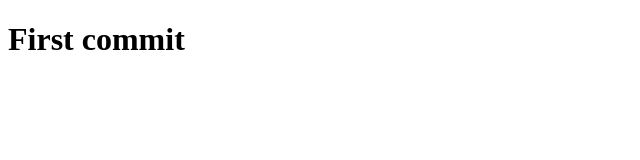
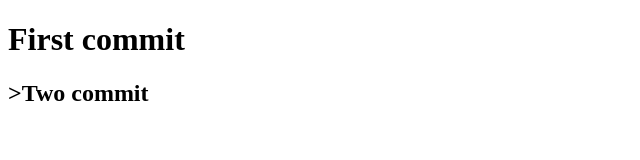
Before and after one commit to kerich2004/testProject, a plain HTML site: page index.html in a window 1280 px wide. Shown: the whole page, without its empty margins (0-640 px from the left). Drawn offline with Linux system fonts and the light colour scheme.

Commit message:
firstcommit

```diff
--- a/index.html
+++ b/index.html
@@ -8,5 +8,6 @@
 </head>
 <body>
     <h1>First commit</h1>
+    <h2>>Two commit </h2>
 </body>
 </html>
```
